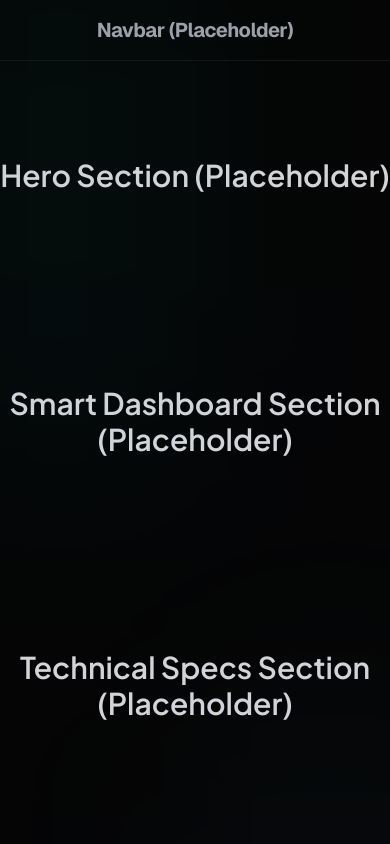
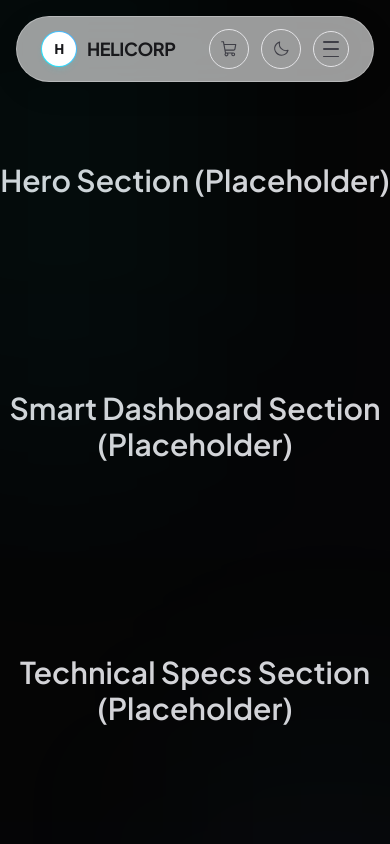
Before and after one commit to DT180888/HELICORP_landingpageTest, a React (Vite) app: page / in a window 390 px wide. Shown: the top 844 px of the page. Built offline with nearby package versions, Linux system fonts and the light colour scheme.

Commit message:
feat: implement responsive floating navbar

```diff
--- a/src/components/Navbar.tsx
+++ b/src/components/Navbar.tsx
@@ -1,15 +1,178 @@
-import React from 'react';
+import React, { useState } from 'react';
+import { useDarkMode } from '../hooks/useDarkMode';
+import { useCart } from '../hooks/useCart';
+import { Sun, Moon, ShoppingCart } from '@phosphor-icons/react';
 
 /**
- * Navbar component placeholder.
- * Will be fully implemented in Step 2.2.
+ * Navbar component for global navigation.
+ * Renders a sticky floating glass pill with logo, nav links,
+ * dark mode toggle, and cart badge. Fully responsive on mobile.
  *
- * @returns {JSX.Element} The rendered Navbar placeholder.
+ * @returns {JSX.Element} The rendered Navbar component.
  */
 export const Navbar = React.memo(function Navbar() {
+  const { isDarkMode, toggleDarkMode } = useDarkMode();
+  const { cart } = useCart();
+  const [isMobileMenuOpen, setIsMobileMenuOpen] = useState(false);
+
+  // Calculate total number of items in the cart
+  const cartItemCount = cart.reduce((total, item) => total + item.quantity, 0);
+
+  /**
+   * Toggles the mobile menu open/closed state.
+   */
+  const handleToggleMobileMenu = () => {
+    setIsMobileMenuOpen((prev) => !prev);
+  };
+
+  /**
+   * Scroll smoothly to a specific section on the page.
+   *
+   * @param {string} sectionId The ID of the target section.
+   */
+  const handleScrollToSection = (sectionId: string) => {
+    setIsMobileMenuOpen(false);
+    const element = document.getElementById(sectionId);
+    if (element) {
+      // Offset for sticky header
+      const offset = 90;
+      const bodyRect = document.body.getBoundingClientRect().top;
+      const elementRect = element.getBoundingClientRect().top;
+      const elementPosition = elementRect - bodyRect;
+      const offsetPosition = elementPosition - offset;
+
+      window.scrollTo({
+        top: offsetPosition,
+        behavior: 'smooth',
+      });
+    }
+  };
+
   return (
-    <header className="w-full py-4 text-center border-b border-zinc-800/50 bg-oled-black">
-      <div className="text-xl font-bold tracking-tight text-zinc-400">Navbar (Placeholder)</div>
-    </header>
+    <>
+      <nav className="sticky top-4 z-50 w-[calc(100%-2rem)] max-w-6xl mx-auto px-6 py-3 rounded-full border border-zinc-200/40 dark:border-white/10 bg-white/60 dark:bg-zinc-950/60 backdrop-blur-xl shadow-[0_8px_32px_0_rgba(0,0,0,0.08)] dark:shadow-[0_8px_32px_0_rgba(0,0,0,0.37)] flex items-center justify-between transition-colors duration-300">
+
+        {/* Monogram Logo */}
+        <div
+          onClick={() => handleScrollToSection('hero')}
+          className="flex items-center gap-2.5 cursor-pointer group"
+        >
+          <div className="w-9 h-9 rounded-full bg-linear-to-tr from-accent-teal to-accent-blue p-[1px] flex items-center justify-center shadow-md shadow-accent-teal/10">
+            <div className="w-full h-full rounded-full bg-white dark:bg-zinc-950 flex items-center justify-center transition-colors duration-300">
+              <span className="text-sm font-bold tracking-tighter text-zinc-900 dark:text-white group-hover:scale-105 transition-transform duration-300">
+                H
+              </span>
+            </div>
+          </div>
+          <span className="text-lg font-bold tracking-tight text-zinc-900 dark:text-white font-display">
+            HELICORP
+          </span>
+        </div>
+
+        {/* Navigation Links (Desktop) */}
+        <div className="hidden md:flex items-center gap-8">
+          {[
+            { label: 'Trang chủ', id: 'hero' },
+            { label: 'Tính năng', id: 'dashboard' },
+            { label: 'Thông số', id: 'specs' },
+            { label: 'Đăng ký', id: 'subscribe' }
+          ].map((link) => (
+            <button
+              key={link.id}
+              onClick={() => handleScrollToSection(link.id)}
+              className="text-sm font-medium text-zinc-600 hover:text-zinc-950 dark:text-zinc-400 dark:hover:text-white transition-colors duration-200 cursor-pointer"
+            >
+              {link.label}
+            </button>
+          ))}
+        </div>
+
+        {/* Action Controls (Cart, Theme, Hamburger) */}
+        <div className="flex items-center gap-3">
+
+          {/* Shopping Cart Button */}
+          <button
+            type="button"
+            className="relative p-2.5 rounded-full border border-zinc-200 dark:border-zinc-800 text-zinc-700 dark:text-zinc-300 hover:bg-zinc-100 dark:hover:bg-zinc-900 active:scale-[0.95] transition-all duration-200 cursor-pointer"
+            aria-label="Xem giỏ hàng"
+          >
+            <ShoppingCart size={18} weight="regular" />
+            {cartItemCount > 0 && (
+              <span className="absolute -top-1.5 -right-1.5 w-5 h-5 rounded-full bg-accent-teal text-[10px] font-bold text-zinc-950 flex items-center justify-center shadow-md animate-pulse">
+                {cartItemCount}
+              </span>
+            )}
+          </button>
+
+          {/* Dark Mode Toggle Button */}
+          <button
+            type="button"
+            onClick={toggleDarkMode}
+            className="p-2.5 rounded-full border border-zinc-200 dark:border-zinc-800 text-zinc-700 dark:text-zinc-300 hover:bg-zinc-100 dark:hover:bg-zinc-900 active:scale-[0.95] transition-all duration-200 cursor-pointer"
+            aria-label="Chuyển chế độ giao diện"
+          >
+            {isDarkMode ? (
+              <Sun size={18} weight="regular" />
+            ) : (
+              <Moon size={18} weight="regular" />
+            )}
+          </button>
+
+          {/* Morphing Hamburger Menu Button (Mobile) */}
+          <button
+            type="button"
+            onClick={handleToggleMobileMenu}
+            className="flex md:hidden relative w-9 h-9 items-center justify-center rounded-full border border-zinc-200 dark:border-zinc-800 hover:bg-zinc-100 dark:hover:bg-zinc-900 cursor-pointer"
+            aria-label="Mở menu"
+          >
+            <div className="w-4 h-4 flex flex-col justify-between items-center relative">
+              <span className={`w-4 h-[1.5px] bg-zinc-700 dark:bg-zinc-300 rounded transition-all duration-300 ease-out origin-center ${
+                isMobileMenuOpen ? 'rotate-45 translate-y-[7.25px]' : ''
+              }`} />
+              <span className={`w-4 h-[1.5px] bg-zinc-700 dark:bg-zinc-300 rounded transition-all duration-200 ease-out ${
+                isMobileMenuOpen ? 'opacity-0 scale-0' : 'opacity-100'
+              }`} />
+              <span className={`w-4 h-[1.5px] bg-zinc-700 dark:bg-zinc-300 rounded transition-all duration-300 ease-out origin-center ${
+                isMobileMenuOpen ? '-rotate-45 -translate-y-[7.25px]' : ''
+              }`} />
+            </div>
+          </button>
+
+        </div>
+      </nav>
+
+      {/* Mobile Menu Overlay */}
+      <div
+        className={`fixed inset-0 z-40 bg-zinc-950/95 backdrop-blur-2xl md:hidden flex flex-col justify-center items-center transition-all duration-500 ease-[cubic-bezier(0.16,1,0.3,1)] ${
+          isMobileMenuOpen
+            ? 'opacity-100 pointer-events-auto'
+            : 'opacity-0 pointer-events-none'
+        }`}
+      >
+        <div className="flex flex-col items-center gap-8 text-center">
+          {[
+            { label: 'Trang chủ', id: 'hero' },
+            { label: 'Tính năng', id: 'dashboard' },
+            { label: 'Thông số', id: 'specs' },
+            { label: 'Đăng ký', id: 'subscribe' }
+          ].map((link, index) => (
+            <button
+              key={link.id}
+              onClick={() => handleScrollToSection(link.id)}
+              style={{
+                transitionDelay: isMobileMenuOpen ? `${index * 80 + 100}ms` : '0ms'
+              }}
+              className={`text-2xl font-bold tracking-tight text-zinc-400 hover:text-white transition-all duration-300 transform cursor-pointer ${
+                isMobileMenuOpen
+                  ? 'translate-y-0 opacity-100 scale-100'
+                  : 'translate-y-8 opacity-0 scale-95'
+              }`}
+            >
+              {link.label}
+            </button>
+          ))}
+        </div>
+      </div>
+    </>
   );
 });
```
